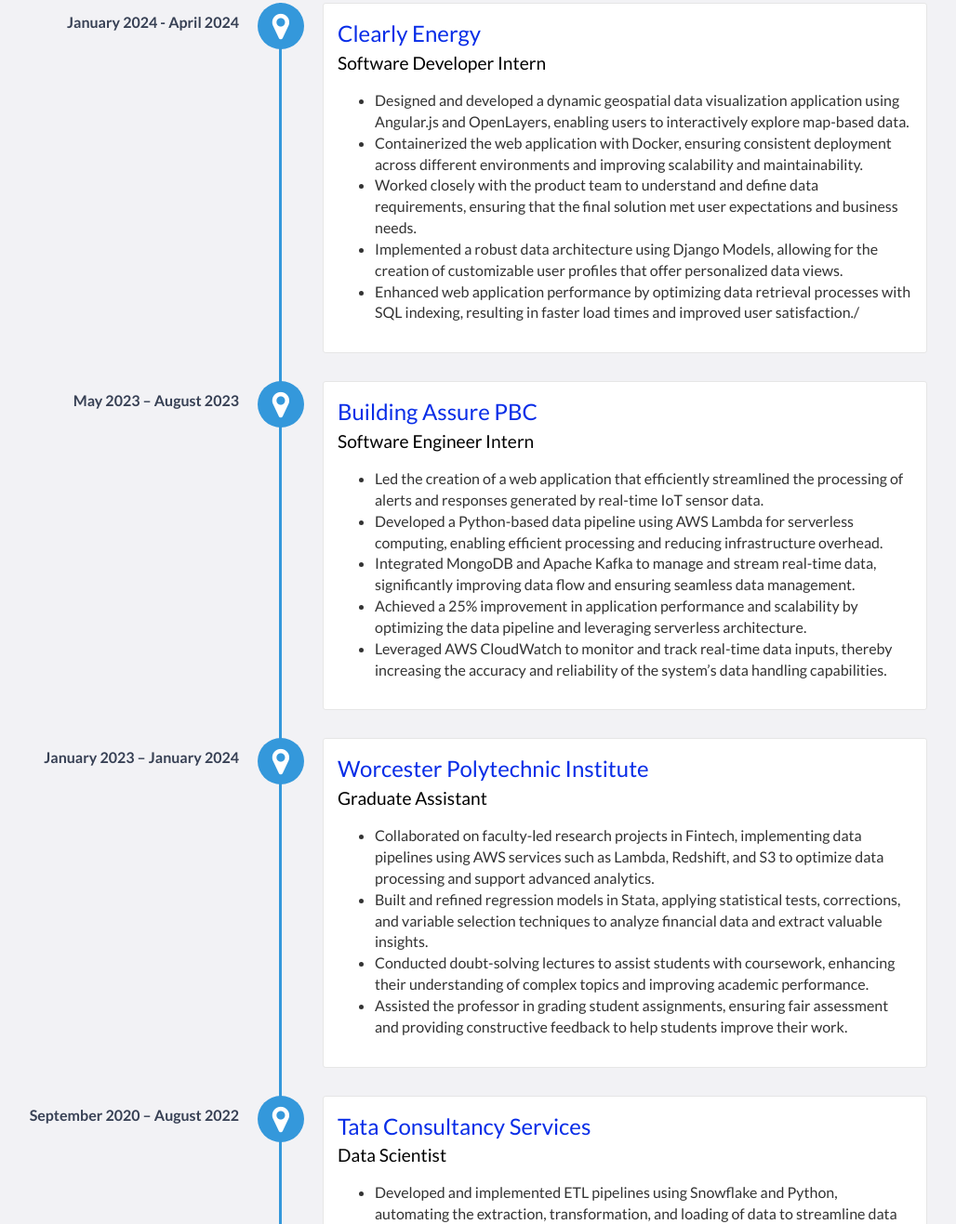
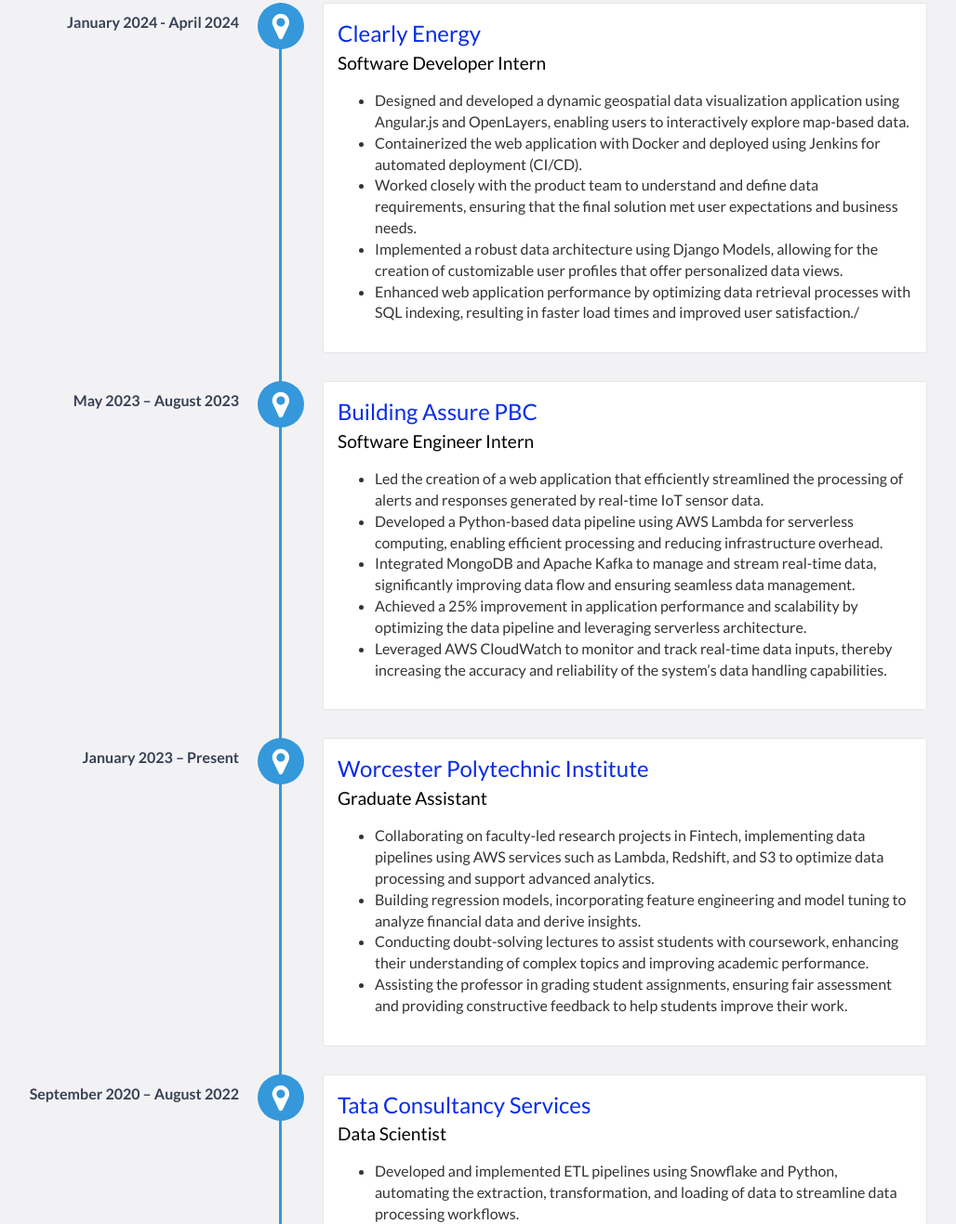
Before and after one commit to padmeshnaik/Padmesh.github.io, a website: page index.html in a window 1280 px wide. Shown: the part 1309-2626 px from the top of the page at 93% size, without its empty margins (143-1171 px from the left). Drawn offline with nearby package versions, Linux system fonts and the light colour scheme.

Commit message:
Update index.html

```diff
--- a/index.html
+++ b/index.html
@@ -99,7 +99,7 @@
                 <h4 style="color: #000000;font-weight : 400;">Software Developer Intern</h4>
                 <ul>
                     <li>Designed and developed a dynamic geospatial data visualization application using Angular.js and OpenLayers, enabling users to interactively explore map-based data. </li>
-                    <li>Containerized the web application with Docker, ensuring consistent deployment across different environments and improving scalability and maintainability. </li>
+                    <li>Containerized the web application with Docker and deployed using Jenkins for automated deployment (CI/CD). </li>
                     <li>Worked closely with the product team to understand and define data requirements, ensuring that the final solution met user expectations and business needs.</li>
 		    <li>Implemented a robust data architecture using Django Models, allowing for the creation of customizable user profiles that offer personalized data views.</li>
 		    <li>Enhanced web application performance by optimizing data retrieval processes with SQL indexing, resulting in faster load times and improved user satisfaction./</li>
@@ -119,14 +119,14 @@
             </div>
 
 
-            <div data-date="January 2023 – January 2024">
+            <div data-date="January 2023 – Present">
                 <h3 style="color: rgb(8, 45, 231); font-weight : 500;">Worcester Polytechnic Institute</h3>
                 <h4 style="color: #000000; font-weight : 400;">Graduate Assistant</h4>
                 <ul>
-                    <li>Collaborated on faculty-led research projects in Fintech, implementing data pipelines using AWS services such as Lambda, Redshift, and S3 to optimize data processing and support advanced analytics.</li>
-                    <li>Built and refined regression models in Stata, applying statistical tests, corrections, and variable selection techniques to analyze financial data and extract valuable insights.</li>
-                    <li>Conducted doubt-solving lectures to assist students with coursework, enhancing their understanding of complex topics and improving academic performance.</li>
-		    <li>Assisted the professor in grading student assignments, ensuring fair assessment and providing constructive feedback to help students improve their work.</li>
+                    <li>Collaborating on faculty-led research projects in Fintech, implementing data pipelines using AWS services such as Lambda, Redshift, and S3 to optimize data processing and support advanced analytics.</li>
+                    <li>Building regression models, incorporating feature engineering and model tuning to analyze financial data and derive insights.</li>
+                    <li>Conducting doubt-solving lectures to assist students with coursework, enhancing their understanding of complex topics and improving academic performance.</li>
+		    <li>Assisting the professor in grading student assignments, ensuring fair assessment and providing constructive feedback to help students improve their work.</li>
                 </ul>
             </div>
 
```
